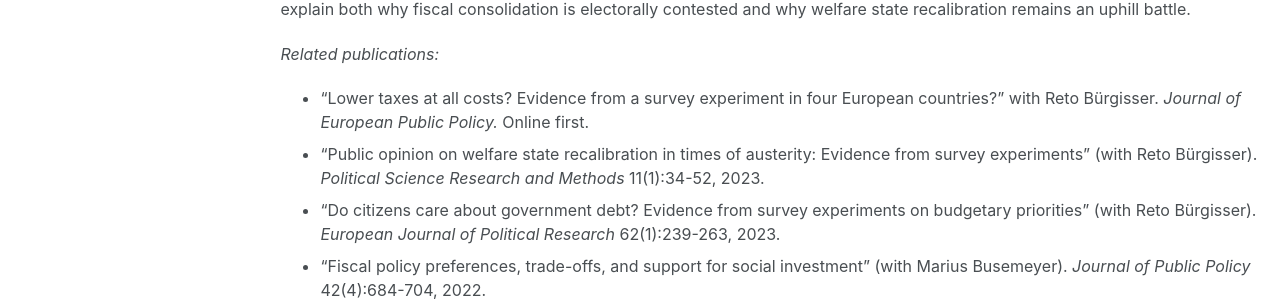
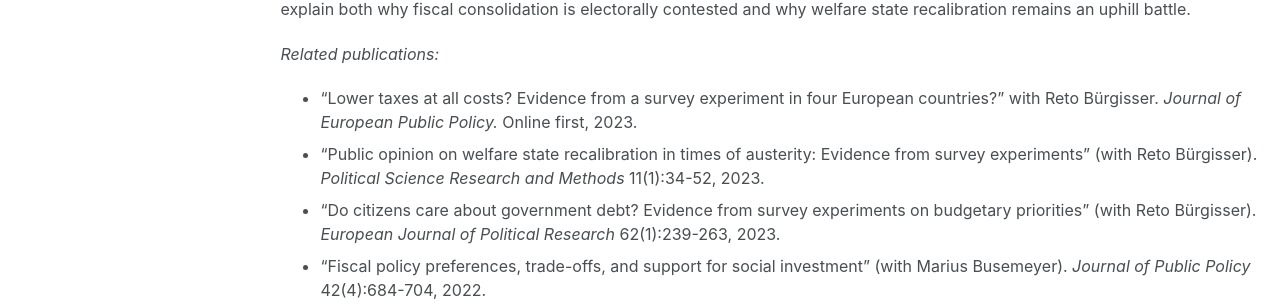
Before and after one commit to bjoernbremer/bjoernbremer.github.io, a Jekyll site: the page built from _projects/3_fiscal_trade-offs.md, in a window 1280 px wide and 1240 px high. Shown: the part 595-901 px from the top of the window. Built offline with Jekyll 4.4.1, drawn with Linux system fonts in a browser that asks for light colours; some web fonts are replaced.

Commit message:
Update 3_fiscal_trade-offs.md

```diff
--- a/_projects/3_fiscal_trade-offs.md
+++ b/_projects/3_fiscal_trade-offs.md
@@ -11,7 +11,7 @@
 Using novel survey experiments conducted in four European countries (Germany, Italy, Spain, and the UK), Reto Bürgisser and I analyzed public opinion towards fiscal policies (including government spending, taxation, and government debt) and social policies (including various forms of social investment and social consumption). Our approach makes budgetary trade-offs binding and avoids "free lunches" while still measuring support for expansion or retrenchment. This allows us to study people's relative priorities across fiscal and social policies in the face of multidimensional trade-offs. The first article based on this research shows that citizens care little about government debt: fiscal consolidation at the cost of spending cuts or taxes hikes is less popular than commonly assumed. The second article shows that welfare state recalibration is difficult because the associated trade-offs are unpopular, and distributive conflicts in mature welfare states are mainly about distributing resources to specific social groups. A related article, co-authored with Marius Busemeyer, further shows that people who traditionally support a large public sector and more welfare state spending tend to oppose redistributing spending towards social investment. This research, therefore, helps to explain both why fiscal consolidation is electorally contested and why welfare state recalibration remains an uphill battle.
 
 *Related publications:*
-* ["Lower taxes at all costs? Evidence from a survey experiment in four European countries?"](https://www.tandfonline.com/doi/full/10.1080/13501763.2024.2333856) with [Reto Bürgisser](https://retobuergisser.com/). *Journal of European Public Policy.* Online first.
+* ["Lower taxes at all costs? Evidence from a survey experiment in four European countries?"](https://www.tandfonline.com/doi/full/10.1080/13501763.2024.2333856) with [Reto Bürgisser](https://retobuergisser.com/). *Journal of European Public Policy.* Online first, 2023.
 * ["Public opinion on welfare state recalibration in times of austerity: Evidence from survey experiments"](https://cup.org/3IVayu6) (with [Reto Bürgisser](https://retobuergisser.com/)). *Political Science Research and Methods* 11(1):34-52, 2023.
 * ["Do citizens care about government debt? Evidence from survey experiments on budgetary priorities"](https://ejpr.onlinelibrary.wiley.com/doi/abs/10.1111/1475-6765.1250) (with [Reto Bürgisser](https://retobuergisser.com/)). *European Journal of Political Research* 62(1):239-263, 2023.
 * ["Fiscal policy preferences, trade-offs, and support for social investment"](https://doi.org/10.1017/S0143814X22000095) (with [Marius Busemeyer](https://www.polver.uni-konstanz.de/en/busemeyer/team/prof-marius-r-busemeyer/)). *Journal of Public Policy* 42(4):684-704, 2022.
```
